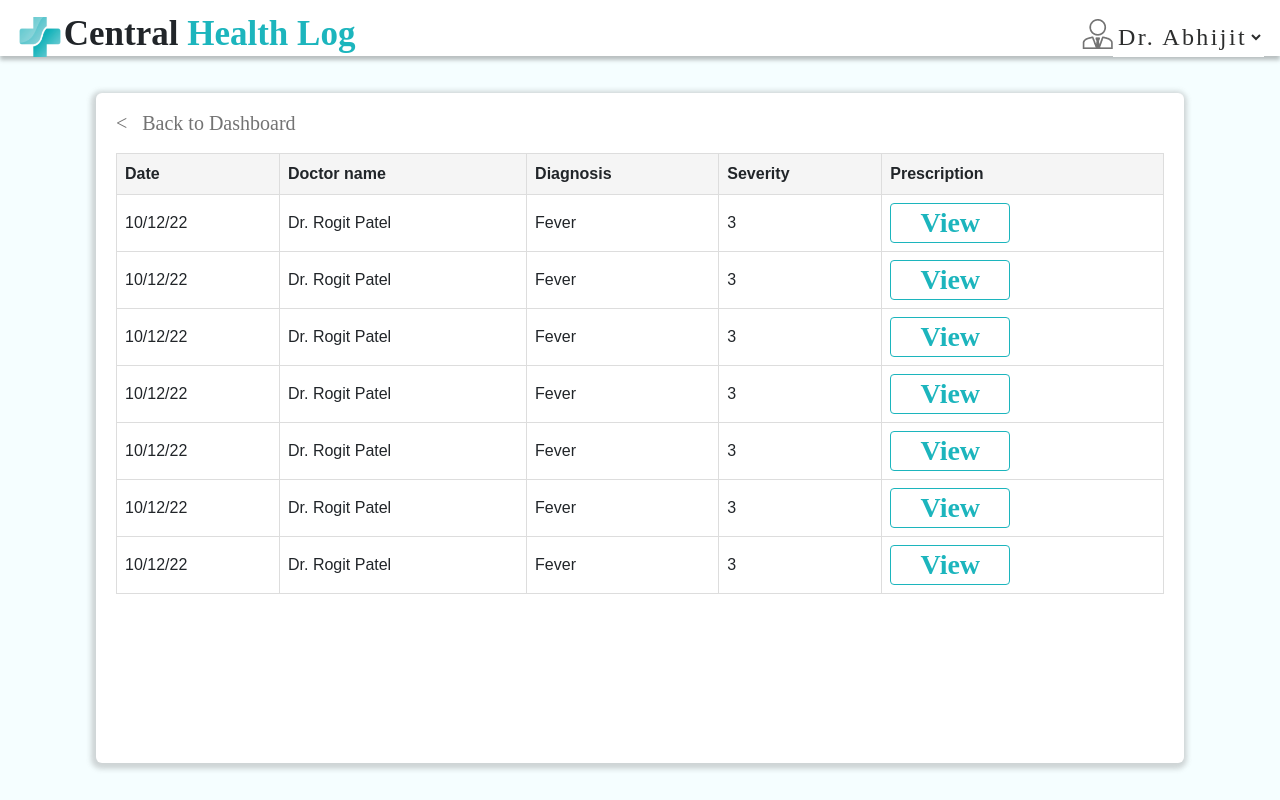
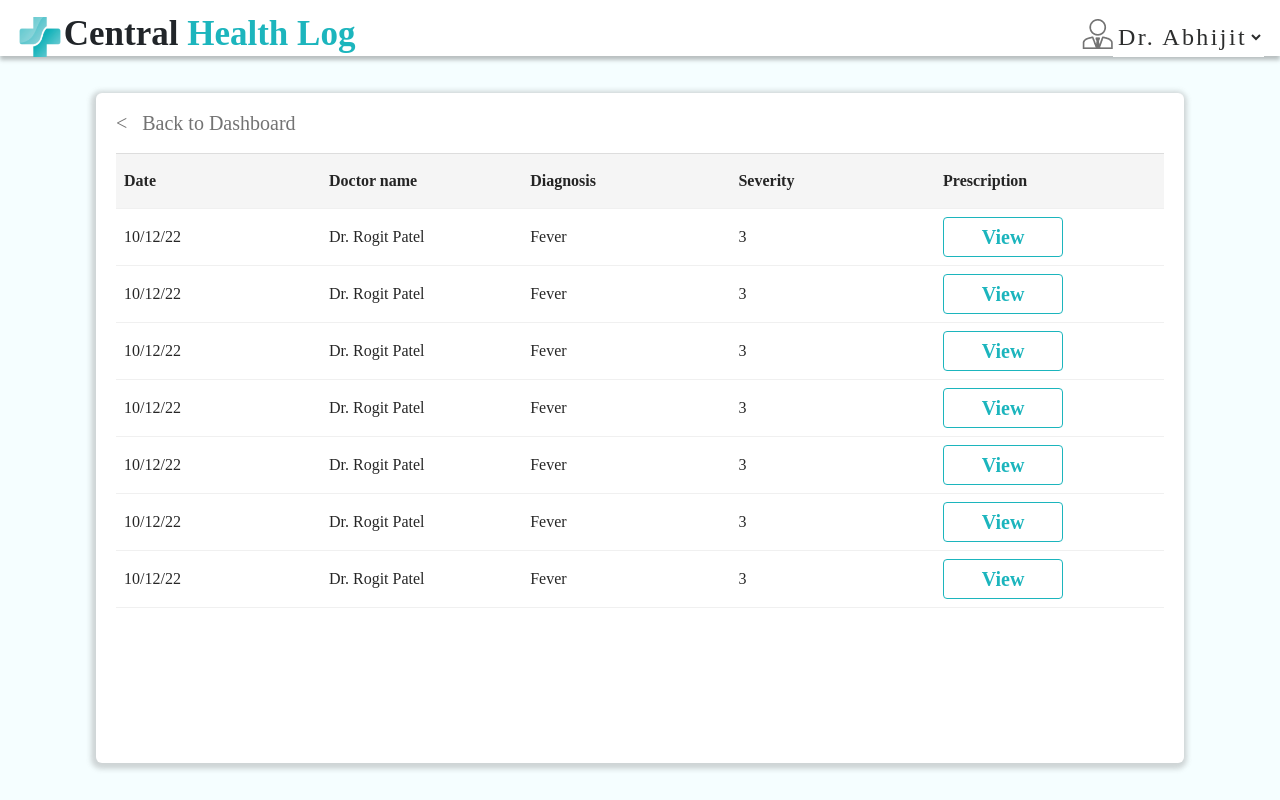
Before and after one commit to AkankshaGaonkar-Deloitte/Central-Health-Log, an Angular app in the folder CHL-Frontend/: page / in a window 1280 px wide. Built offline with nearby package versions, Linux system fonts and the light colour scheme.

Commit message:
past record table css fixed

```diff
--- a/CHL-Frontend/src/app/components/past-records/past-records.component.scss
+++ b/CHL-Frontend/src/app/components/past-records/past-records.component.scss
@@ -45,7 +45,7 @@ table {
     font-family: arial, sans-serif;
     border-collapse: collapse;
     width: 100%;
-    //margin: 20px;
+
 }
 
 td,
@@ -57,4 +57,38 @@ th {
 
 th {
     background-color: #f5f5f5;
+
+    gap: 4px;
+    isolation: isolate;
+    width: 285.4px;
+    height: 55px;
+    background: #F5F5F5;
+    border-bottom: 1px solid rgba(0, 0, 0, 0.06);
+
+    font-family: 'Montserrat';
+    font-style: normal;
+    font-weight: 600;
+    font-size: 16px;
+    line-height: 22px;
+    color: rgba(0, 0, 0, 0.85);
+
 }
+
+table,
+th,
+td {
+    border-left: none;
+    border-right: none;
+    border-bottom: 1px solid rgba(0, 0, 0, 0.06);
+}
+
+td {
+    height: 22px;
+    font-family: 'Montserrat';
+    font-style: normal;
+    font-weight: 400;
+    font-size: 16px;
+    line-height: 22px;
+    color: rgba(0, 0, 0, 0.85);
+
+}
--- a/CHL-Frontend/src/app/components/past-records/past-records.component.ts
+++ b/CHL-Frontend/src/app/components/past-records/past-records.component.ts
@@ -8,12 +8,18 @@ import { Component, OnInit } from '@angular/core';
 export class PastRecordsComponent implements OnInit {
 
   textBtnConfig = {
-      type:"submit",
+    type: "submit",
     styles: {
       background: '#fff',
       color: '#1CB5BD',
       height: '40px',
-         width: '120px'
+      width: '120px',
+      fontFamily: 'Montserrat',
+      fontStyle: 'normal',
+      fontWeight: '500',
+      fontSize: '20px',
+      lineHeight: '24px',
+      textAlign: 'center',
 
       }
   };
```
Lines whose indentation alone changed are shown as unchanged.
